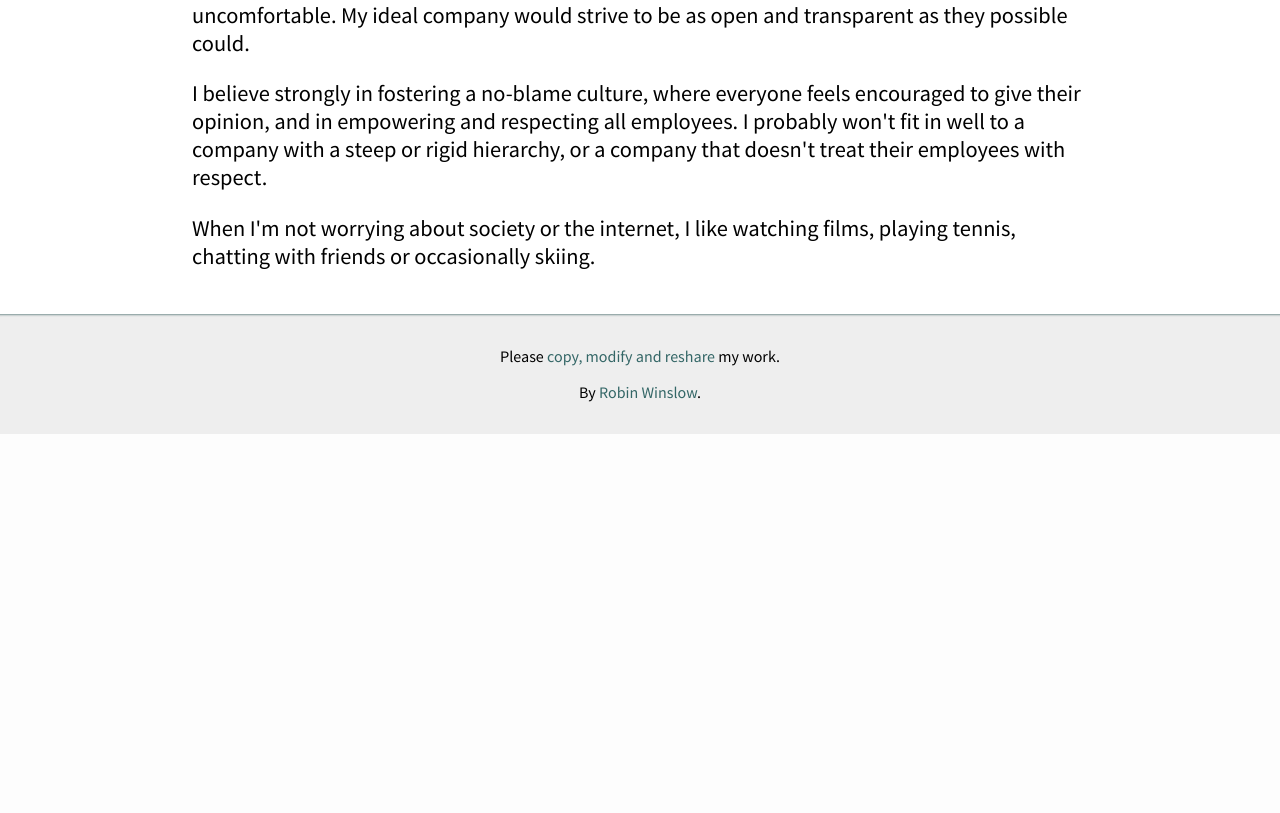
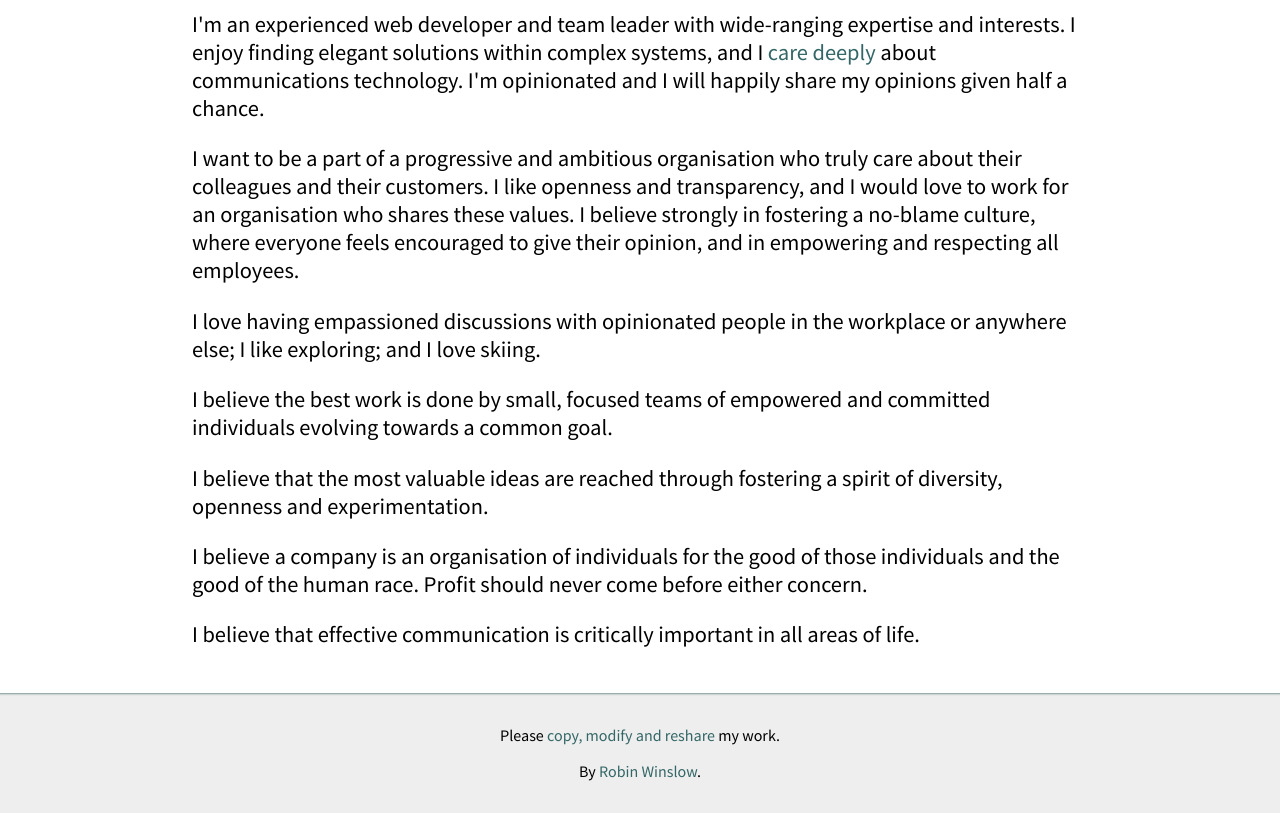
Before and after one commit to nottrobin/cv.robinwinslow.uk, a Django app: template cv/templates/cv/about-me.html in a window 1280 px wide. Shown: the part 733-1546 px from the top of the page. Before the commit the page ends 1167 px from the top, so only its background shows below. Run offline with Django 3.2, Linux system fonts and the light colour scheme; the template is opened without the code that fills it, so the values that code supplies are empty; some libraries are stand-ins or nearby versions.

Commit message:
Add image and reword "about me"

```diff
--- a/cv/templates/cv/about-me.html
+++ b/cv/templates/cv/about-me.html
@@ -10,18 +10,22 @@
 About me
 ===
 
-I'm an experienced web developer and team leader with wide-ranging expertise and interests. I enjoy finding elegant solutions within complex systems, and I [care deeply](/2013/05/30/why-i-love-the-internet/) about communications technology.
+<img src="http://i.imgur.com/oosBkuq.jpg" class="profile-image" />
 
-I want to be a part of a progressive and ambitious organisation who truly care about their members and their customers.
+I'm an experienced web developer and team leader with wide-ranging expertise and interests. I enjoy finding elegant solutions within complex systems, and I [care deeply](http://robinwinslow.co.uk/2013/05/30/why-i-love-the-internet/) about communications technology. I'm opinionated and I will happily share my opinions given half a chance.
 
-In code, as in life, I like simplicity and I like elegance. I will work maybe a little too hard to find the most elegant solution to a problem. I'm opinionated and I will happily share my opinions in almost any situation.
+I want to be a part of a progressive and ambitious organisation who truly care about their colleagues and their customers. I like openness and transparency, and I would love to work for an organisation who shares these values. I believe strongly in fostering a no-blame culture, where everyone feels encouraged to give their opinion, and in empowering and respecting all employees.
 
-I like openness. I respect the need for privacy sometimes, but it tends to make me uncomfortable. My ideal company would strive to be as open and transparent as they possible could.
+I love having empassioned discussions with opinionated people in the workplace or anywhere else; I like exploring; and I love skiing.
 
-I believe strongly in fostering a no-blame culture, where everyone feels encouraged to give their opinion, and in empowering and respecting all employees. I probably won't fit in well to a company with a steep or rigid hierarchy, or a company that doesn't treat their employees with respect.
+I believe the best work is done by small, focused teams of empowered and committed individuals evolving towards a common goal.
 
-When I'm not worrying about society or the internet, I like watching films, playing tennis, chatting with friends or occasionally skiing.
+I believe that the most valuable ideas are reached through fostering a spirit of diversity, openness and experimentation.
 
-{% endfilter %}
+I believe a company is an organisation of individuals for the good of those individuals and the good of the human race. Profit should never come before either concern.
+
+I believe that effective communication is critically important in all areas of life.
+
+{% endfilter markdown %}
 
 {% endblock content %}
```
